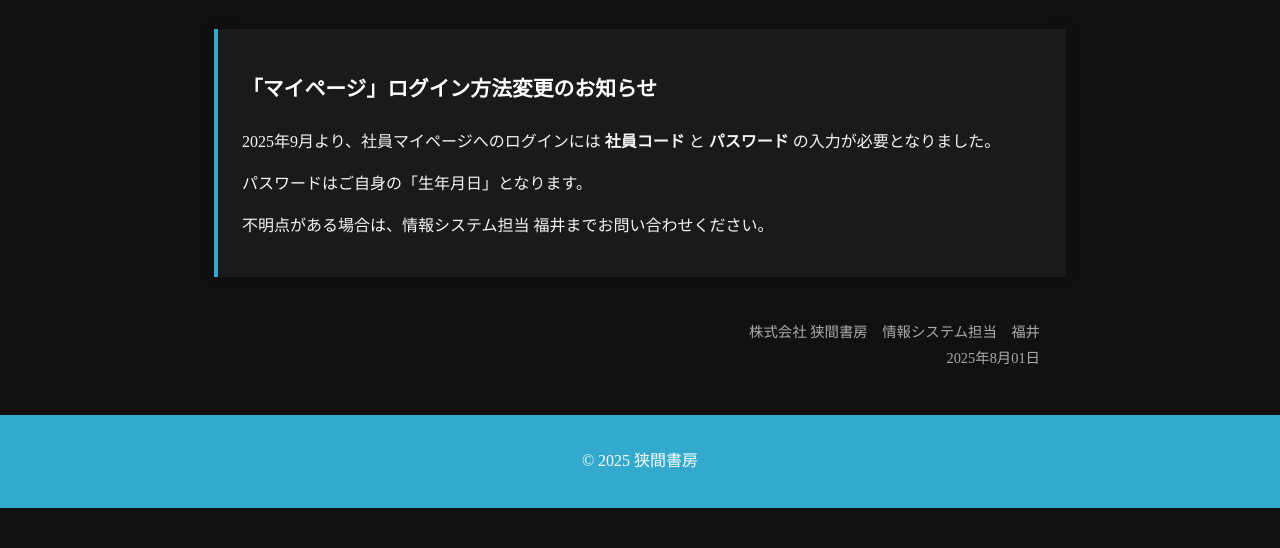
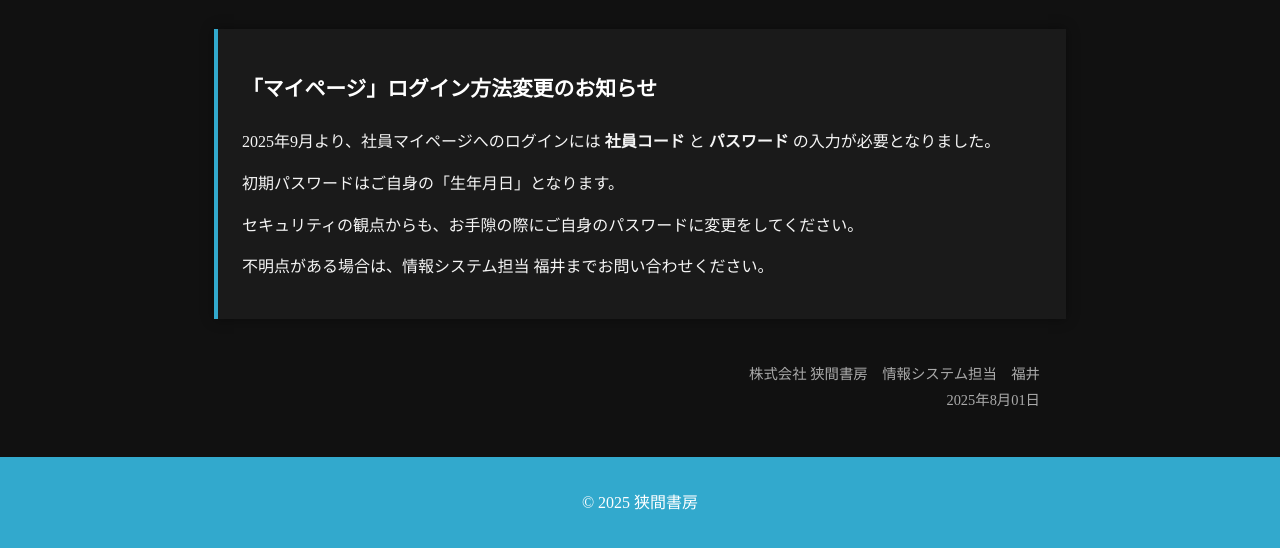
Before and after one commit to hazamashobo/aboutmypage, a plain HTML site: page index.html in a window 1280 px wide. Shown: the part 282-830 px from the top of the page. Before the commit the page ends 800 px from the top, so only its background shows below. Drawn offline with Linux system fonts and the light colour scheme.

Commit message:
Update index.html

```diff
--- a/index.html
+++ b/index.html
@@ -159,7 +159,8 @@
   <div class="notice">
     <h2>「マイページ」ログイン方法変更のお知らせ</h2>
     <p>2025年9月より、社員マイページへのログインには <strong>社員コード</strong> と <strong>パスワード</strong> の入力が必要となりました。</p>
-    <p>パスワードはご自身の「生年月日」となります。</p>
+    <p>初期パスワードはご自身の「生年月日」となります。</p>
+    <p>セキュリティの観点からも、お手隙の際にご自身のパスワードに変更をしてください。</p>
     <p>不明点がある場合は、情報システム担当 福井までお問い合わせください。</p>
   </div>
 
```
